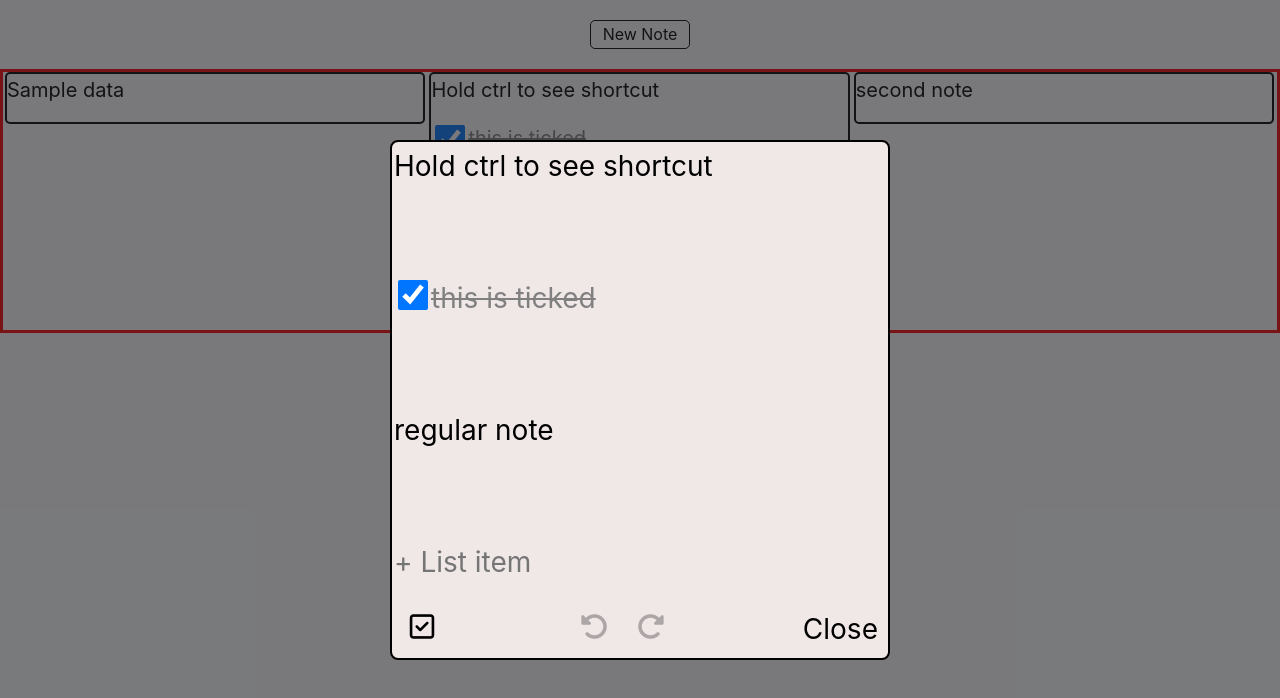
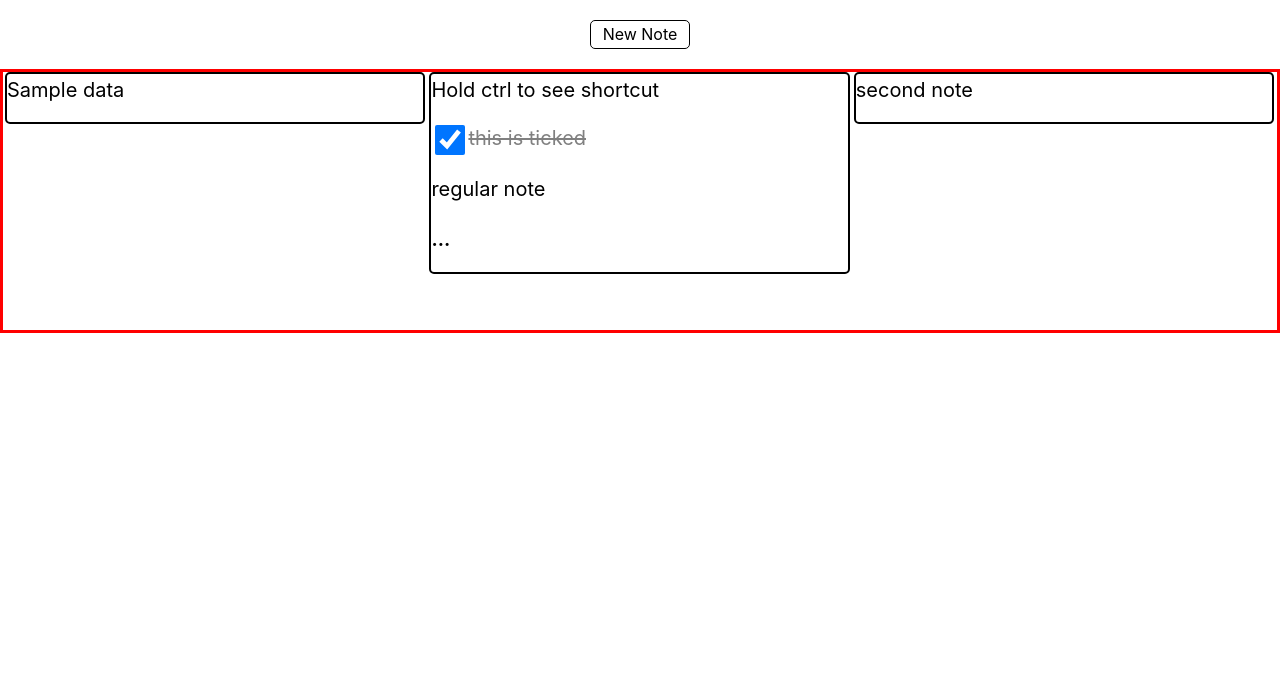
Before and after one commit to AdityaAnuragi/notes-app, a React (Vite) app: page / in a window 1280 px wide. Shown: the top 698 px of the page. Built offline with nearby package versions, Linux system fonts and the light colour scheme.

Commit message:
about to make the state of OpenNote be a prop

```diff
--- a/src/App.jsx
+++ b/src/App.jsx
@@ -18,6 +18,8 @@ function App() {
       { category: { isCheckBox: false, isChecked: false }, data: "second note" }
     ]
   ])
+
+  const [openNoteIndex , setOpenNoteIndex] = useState(-1)
 
   const [n, setN] = useState(1)
   // console.log(n)
@@ -110,12 +112,12 @@ function App() {
 
   return (
     <>
-      {true && <OpenNote />}
+      {(openNoteIndex !== -1) && <OpenNote />}
       <button className={`${styles.newNoteButton} ${styles.unselectable} `} onClick={addNewNote} >New Note</button>
       <div className={styles.container} ref={containerRef} >
 
         {allNotes && allNotes.map((note,index) => {
-          return <NoteInHomePage key={index} completeHomePageNoteData={note} />
+          return <NoteInHomePage key={index} completeHomePageNoteData={note} onClickCallback={() => console.log(`clicked with ${index}`)} />
         })}
 
         <div className={styles.fillSpace} ></div>
--- a/src/components/NoteInHomePage.jsx
+++ b/src/components/NoteInHomePage.jsx
@@ -1,7 +1,7 @@
 import { CheckboxAndTextPairInHomePageNote } from "./CheckboxAndTextPairInHomePageNote";
 import styles from "./NoteInHomePage.module.css"
 
-export function NoteInHomePage({ completeHomePageNoteData }) {
+export function NoteInHomePage({ completeHomePageNoteData , onClickCallback }) {
 
   const loopUpperLimit = (completeHomePageNoteData.length > 3) ? 3 : completeHomePageNoteData.length
   const arr = []
@@ -12,7 +12,7 @@ export function NoteInHomePage({ completeHomePageNoteData }) {
 
   return (
     <>
-      <div className={styles.container} >
+      <div className={styles.container} onClick={onClickCallback} >
         {arr}
         {completeHomePageNoteData.length > 3 && <h3 className={styles.unselectable} >...</h3>}
       </div>
--- a/src/components/OpenNote.jsx
+++ b/src/components/OpenNote.jsx
@@ -2,7 +2,7 @@ import { useEffect, useLayoutEffect, useRef, useState } from "react"
 import  openNoteStyle from "./OpenNote.module.css"
 import useThrottle from "../customHooks/useThrottle"
 import { TooltipButtonWrapper } from "./tooltipButton"
-export function OpenNote() {
+export function OpenNote(  ) {
   const [data, setData] = useState([
     { category: { isCheckBox: false, isChecked: false }, data: "Hold ctrl to see shortcut" },
     { category: { isCheckBox: true, isChecked: true }, data: "this is ticked" },
@@ -302,7 +302,7 @@ export function OpenNote() {
   }, [])
   const aVar = useRef();
   return (
-    <div className={openNoteStyle.spanningTheWholeViewWidthAndHeightWrapper} ref={aVar} onClick={() => console.log("clicked")} >
+    <div className={openNoteStyle.spanningTheWholeViewWidthAndHeightWrapper} ref={aVar} onClick={() => console.log("clicked bg")} >
       <div className={openNoteStyle.individualNoteContainer} onClick={(e) => e.stopPropagation()}  >
         <div className={openNoteStyle.elementContainer}>
           {filteredHistory.current[filteredHistory.current.length + pointer] && filteredHistory.current[filteredHistory.current.length + pointer].map((element, index) => {
```
